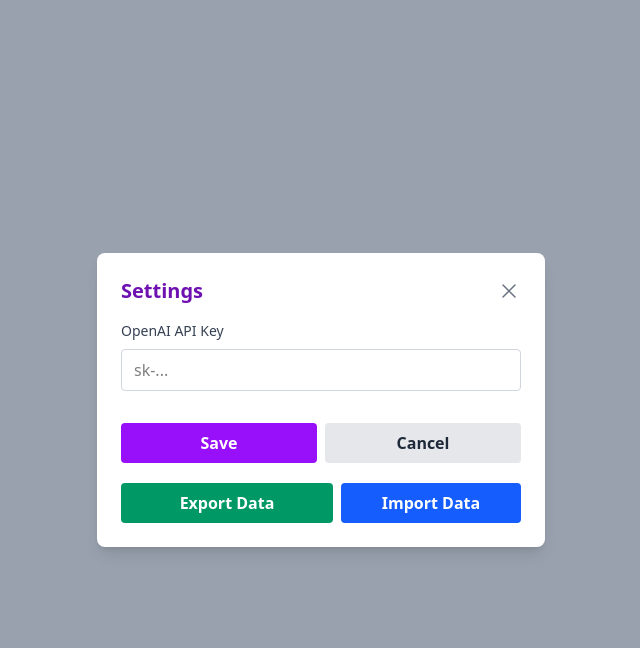
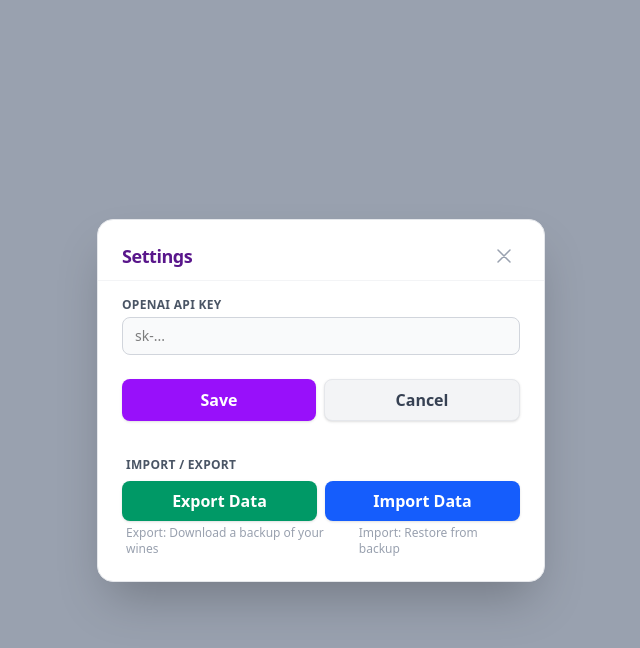
Before and after one commit to michielryvers/cellar-sense, a Vue app: page / in a window 1280 px wide. Both pictures are taken after a click on the button "Settings". Shown: the top 648 px of the page, without its empty margins (319-959 px from the left). Built offline with nearby package versions, Linux system fonts and the light colour scheme.

Commit message:
Move some components to typescript

```diff
--- a/index.html
+++ b/index.html
@@ -2,7 +2,7 @@
 <html lang="en">
   <head>
     <meta charset="UTF-8" />
-    <link rel="icon" type="image/svg+xml" href="public/cellar-sense.svg" />
+    <link rel="icon" type="image/svg+xml" href="cellar-sense.svg" />
     <meta name="viewport" content="width=device-width, initial-scale=1.0" />
     <title>CellarSense</title>
   </head>
--- a/src/components/HelloWorld.vue
+++ /dev/null
@@ -1,43 +0,0 @@
-<script setup>
-import { ref } from 'vue'
-
-defineProps({
-  msg: String,
-})
-
-const count = ref(0)
-</script>
-
-<template>
-  <h1>{{ msg }}</h1>
-
-  <div class="card">
-    <button type="button" @click="count++">count is {{ count }}</button>
-    <p>
-      Edit
-      <code>components/HelloWorld.vue</code> to test HMR
-    </p>
-  </div>
-
-  <p>
-    Check out
-    <a href="https://vuejs.org/guide/quick-start.html#local" target="_blank"
-      >create-vue</a
-    >, the official Vue + Vite starter
-  </p>
-  <p>
-    Learn more about IDE Support for Vue in the
-    <a
-      href="https://vuejs.org/guide/scaling-up/tooling.html#ide-support"
-      target="_blank"
-      >Vue Docs Scaling up Guide</a
-    >.
-  </p>
-  <p class="read-the-docs">Click on the Vite and Vue logos to learn more</p>
-</template>
-
-<style scoped>
-.read-the-docs {
-  color: #888;
-}
-</style>
--- a/src/components/SettingsModal.vue
+++ b/src/components/SettingsModal.vue
@@ -1,5 +1,5 @@
-<script setup>
-import { ref, onMounted } from "vue";
+<script setup lang="ts">
+import { ref, onMounted, Ref } from "vue";
 import { XMarkIcon } from "@heroicons/vue/24/outline";
 import { useEscapeKey } from "../composables/useEscapeKey";
 import {
@@ -7,19 +7,22 @@ import {
   importWinesFromJSON,
 } from "../services/importExport";
 
-const props = defineProps({ show: { type: Boolean, required: true } });
-const emit = defineEmits(["update:show", "save"]);
-const apiKey = ref("");
-const importInput = ref(null);
-const isExporting = ref(false);
-const isImporting = ref(false);
+const props = defineProps<{ show: boolean }>();
+const emit = defineEmits<{
+  (e: "update:show", value: boolean): void;
+  (e: "save"): void;
+}>();
+const apiKey = ref<string>("");
+const importInput = ref<HTMLInputElement | null>(null);
+const isExporting = ref<boolean>(false);
+const isImporting = ref<boolean>(false);
 
 onMounted(() => {
   // Pre-fill input if key exists
   apiKey.value = localStorage.getItem("openai_api_key") || "";
 });
 
-function handleSave() {
+function handleSave(): void {
   const key = apiKey.value.trim();
   if (key) {
     localStorage.setItem("openai_api_key", key);
@@ -30,11 +33,11 @@ function handleSave() {
   closeModal();
 }
 
-function closeModal() {
+function closeModal(): void {
   emit("update:show", false);
 }
 
-function handleOutsideClick(e) {
+function handleOutsideClick(e: MouseEvent): void {
   if (e.target === e.currentTarget) {
     closeModal();
   }
@@ -43,7 +46,7 @@ function handleOutsideClick(e) {
 // Add escape key handling
 useEscapeKey(closeModal);
 
-async function handleExport() {
+async function handleExport(): Promise<void> {
   isExporting.value = true;
   try {
     const blob = await exportWinesToJSON();
@@ -64,8 +67,9 @@ async function handleExport() {
   }
 }
 
-async function handleImportFile(e) {
-  const file = e.target.files && e.target.files[0];
+async function handleImportFile(e: Event): Promise<void> {
+  const input = e.target as HTMLInputElement;
+  const file = input.files && input.files[0];
   if (!file) return;
   isImporting.value = true;
   try {
@@ -74,7 +78,7 @@ async function handleImportFile(e) {
     if (!Array.isArray(data)) throw new Error("Invalid backup file");
     await importWinesFromJSON(data);
     alert("Import complete! Reload the page to see new wines.");
-  } catch (err) {
+  } catch (err: any) {
     alert("Import failed: " + (err.message || err));
   } finally {
     isImporting.value = false;
@@ -89,20 +93,21 @@ async function handleImportFile(e) {
       class="fixed inset-0 z-50 flex items-center justify-center bg-gray-400 bg-opacity-40"
       @click="handleOutsideClick"
     >
-      <div class="bg-white rounded-lg shadow-lg p-6 w-full max-w-md relative">
-        <div class="flex justify-between items-center mb-4">
-          <h2 class="text-xl font-bold text-purple-800">Settings</h2>
+      <div class="bg-white rounded-2xl shadow-2xl p-0 w-full max-w-md relative border border-gray-200">
+        <div class="flex items-center justify-between px-6 pt-5 pb-2 border-b border-gray-100">
+          <h2 class="text-lg font-semibold text-purple-900 tracking-tight">Settings</h2>
           <button
             @click="closeModal"
-            class="text-gray-500 hover:text-gray-700 focus:outline-none"
-            aria-label="Close
-settings"
+            class="text-gray-400 hover:text-purple-600 transition-colors rounded-full p-1 focus:outline-none focus:ring-2 focus:ring-purple-300"
+            aria-label="Close settings"
           >
             <XMarkIcon class="h-6 w-6" />
           </button>
         </div>
+        <div class="px-6 pt-4 pb-6">
+          <div class="mb-6">
             <label
-          class="block mb-2 text-sm font-medium text-gray-700"
+              class="block mb-1 text-xs font-semibold text-gray-600 tracking-wide uppercase"
               for="openaiKeyInput"
             >
               OpenAI API Key
@@ -111,35 +116,39 @@ settings"
               id="openaiKeyInput"
               v-model="apiKey"
               type="password"
-          class="w-full border border-gray-300 rounded px-3 py-2 mb-4 focus:outline-none focus:ring-2 focus:ring-purple-400"
+              class="w-full border border-gray-300 rounded-lg px-3 py-2 text-sm focus:outline-none focus:ring-2 focus:ring-purple-400 bg-gray-50"
               placeholder="sk-..."
               autocomplete="off"
               @keyup.enter="handleSave"
             />
-        <div class="flex flex-col gap-3 mt-4">
+          </div>
+          <div class="flex flex-col gap-4">
             <div class="flex gap-2">
               <button
                 @click="handleSave"
-              class="bg-purple-600 hover:bg-purple-700 text-white font-bold py-2 px-4 rounded flex-1"
+                class="bg-purple-600 hover:bg-purple-700 text-white font-bold py-2 px-4 rounded-lg flex-1 transition-colors shadow-sm"
               >
                 Save
               </button>
               <button
                 @click="closeModal"
-              class="bg-gray-200 hover:bg-gray-300 text-gray-800 font-bold py-2 px-4 rounded flex-1"
+                class="bg-gray-100 hover:bg-gray-200 text-gray-700 font-bold py-2 px-4 rounded-lg flex-1 transition-colors shadow-sm border border-gray-200"
               >
                 Cancel
               </button>
             </div>
-          <div class="flex gap-2 mt-2">
+            <div class="mt-5">
+              <h3 class="text-xs font-semibold text-gray-600 tracking-wide uppercase mb-2 px-1">Import / Export</h3>
+              <div class="grid grid-cols-2 gap-2 w-full">
                 <button
                   @click="handleExport"
                   :disabled="isExporting"
-              class="bg-emerald-600 hover:bg-emerald-700 text-white font-bold py-2 px-4 rounded flex-1 disabled:opacity-60"
+                  class="bg-emerald-600 hover:bg-emerald-700 text-white font-bold py-2 px-4 rounded-lg disabled:opacity-60 flex items-center justify-center gap-2 transition-colors shadow-sm w-full"
                 >
-              {{ isExporting ? "Exporting…" : "Export Data" }}
+                  <svg v-if="isExporting" class="animate-spin h-4 w-4 mr-1" fill="none" viewBox="0 0 24 24"><circle class="opacity-25" cx="12" cy="12" r="10" stroke="currentColor" stroke-width="4"></circle><path class="opacity-75" fill="currentColor" d="M4 12a8 8 0 018-8v8z"></path></svg>
+                  <span>{{ isExporting ? "Exporting…" : "Export Data" }}</span>
                 </button>
-            <label class="flex-1">
+                <label class="w-full cursor-pointer">
                   <input
                     ref="importInput"
                     type="file"
@@ -149,12 +158,19 @@ settings"
                     :disabled="isImporting"
                   />
                   <span
-                class="block bg-blue-600 hover:bg-blue-700 text-white font-bold py-2 px-4 rounded text-center cursor-pointer disabled:opacity-60"
+                    class="block bg-blue-600 hover:bg-blue-700 text-white font-bold py-2 px-4 rounded-lg text-center cursor-pointer disabled:opacity-60 flex items-center justify-center gap-2 transition-colors shadow-sm w-full"
                     :class="{ 'opacity-60 pointer-events-none': isImporting }"
                   >
-                {{ isImporting ? "Importing…" : "Import Data" }}
+                    <svg v-if="isImporting" class="animate-spin h-4 w-4 mr-1" fill="none" viewBox="0 0 24 24"><circle class="opacity-25" cx="12" cy="12" r="10" stroke="currentColor" stroke-width="4"></circle><path class="opacity-75" fill="currentColor" d="M4 12a8 8 0 018-8v8z"></path></svg>
+                    <span>{{ isImporting ? "Importing…" : "Import Data" }}</span>
                   </span>
                 </label>
+              </div>
+              <div class="flex gap-2 text-xs text-gray-400 justify-between px-1 mt-1">
+                <span>Export: Download a backup of your wines</span>
+                <span>Import: Restore from backup</span>
+              </div>
+            </div>
           </div>
         </div>
       </div>
--- a/src/composables/useEscapeKey.js
+++ b/src/composables/useEscapeKey.ts
@@ -1,7 +1,7 @@
 import { onMounted, onUnmounted } from "vue";
 
-export function useEscapeKey(callback) {
-  function handleEscape(event) {
+export function useEscapeKey(callback: () => void) {
+  function handleEscape(event: { key: string }) {
     if (event.key === "Escape") {
       callback();
     }
--- a/src/services/openai.ts
+++ b/src/services/openai.ts
@@ -91,7 +91,7 @@ interface ExtractWineDataParams {
   apiKey: string;
   purchaseLocation?: string;
   frontBase64: string;
-  backBase64?: string;
+  backBase64: string | null;
 }
 
 /**
@@ -169,7 +169,7 @@ export async function extractWineData({
 
   function getInputImages(
     frontBase64: string,
-    backBase64: string | undefined
+    backBase64: string | null
   ): ResponseInputImage[] {
     const images: ResponseInputImage[] = [
       { type: "input_image", image_url: frontBase64, detail: "auto" },
```
Also changed, not shown: src/components/AddWineForm.vue (+46 -39 lines). Lines whose indentation alone changed are shown as unchanged.
